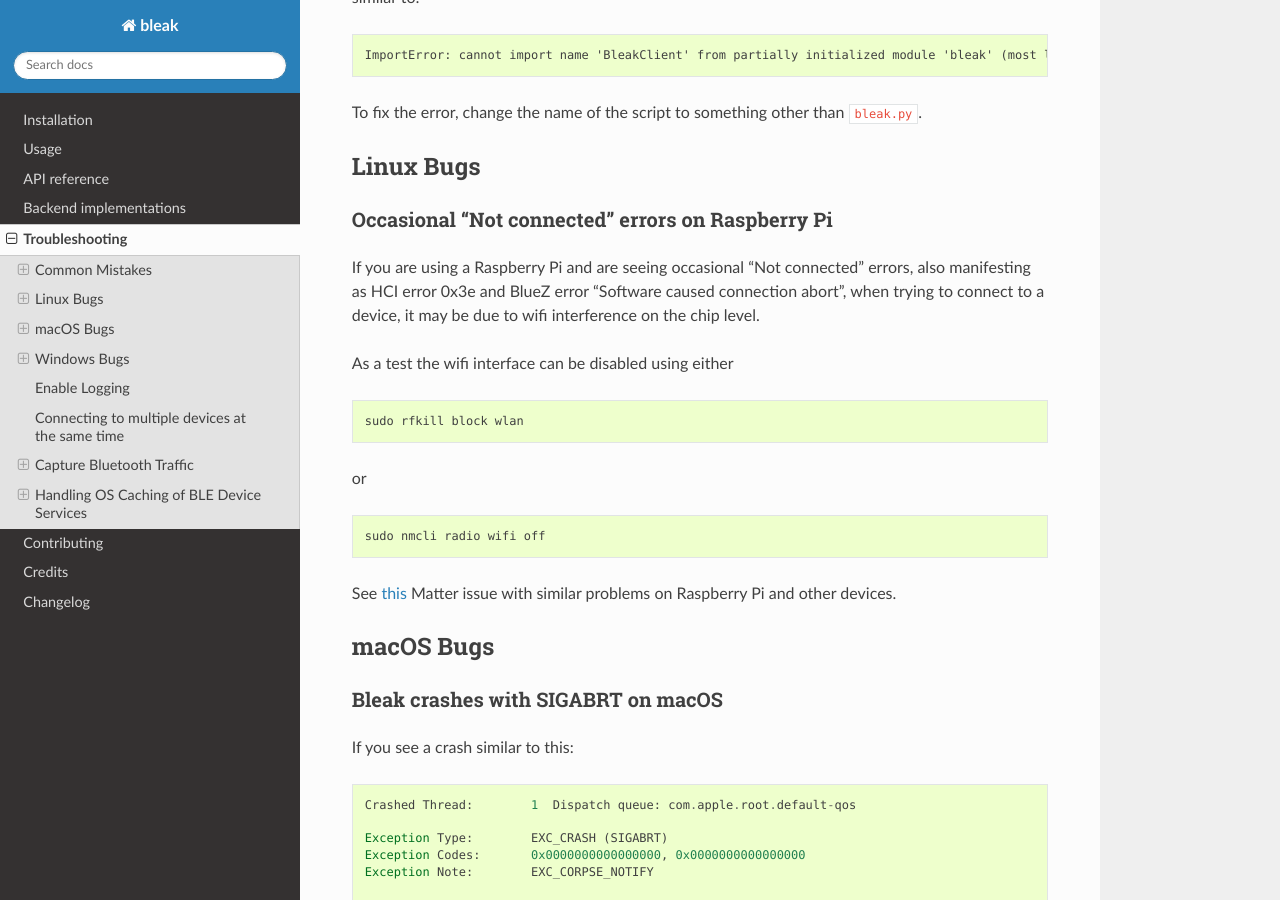
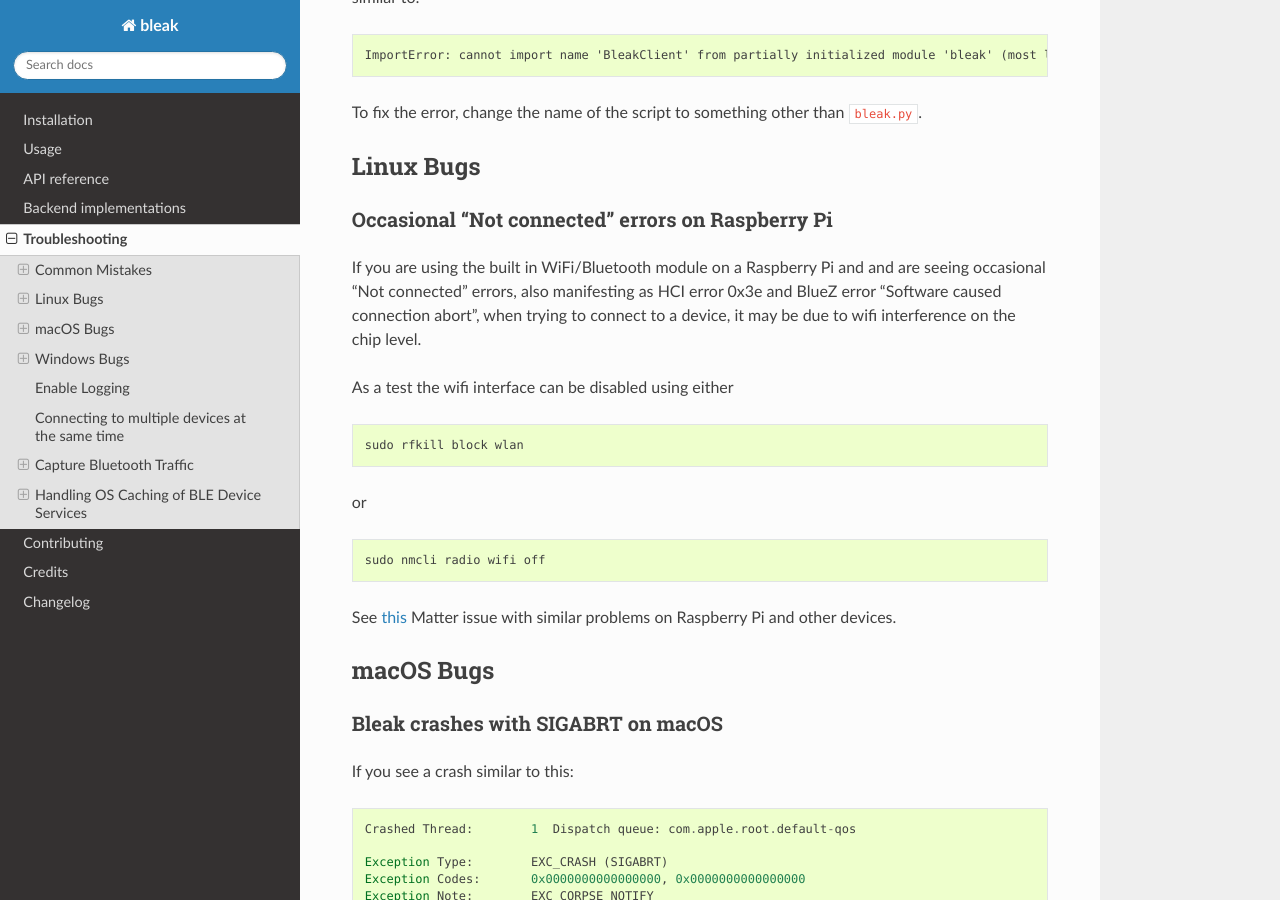
Before and after one commit to hbldh/bleak, a Sphinx documentation site: the page built from docs/troubleshooting.rst, in a window 1280 px wide and 900 px high, scrolled down 2048 px. Built offline with Sphinx 7.4.7 and the Read the Docs theme 3.1.0, drawn with Linux system fonts in a browser that asks for light colours.

Commit message:
Clarify Raspberry Pi WiFi/Bluetooth issue.
This should only affect the built in module and not externally connected ones.

```diff
--- a/docs/troubleshooting.rst
+++ b/docs/troubleshooting.rst
@@ -125,10 +125,10 @@ Linux Bugs
 Occasional "Not connected" errors on Raspberry Pi
 =================================================
 
-If you are using a Raspberry Pi and are seeing occasional "Not connected" errors,
-also manifesting as HCI error 0x3e and BlueZ error "Software caused connection abort",
-when trying to connect to a device, it may be due to wifi interference on the chip
-level.
+If you are using the built in WiFi/Bluetooth module on a Raspberry Pi and and are seeing occasional
+"Not connected" errors, also manifesting as HCI error 0x3e and BlueZ error "Software caused
+connection abort", when trying to connect to a device, it may be due to wifi interference on
+the chip level.
 
 As a test the wifi interface can be disabled using either
 
```
